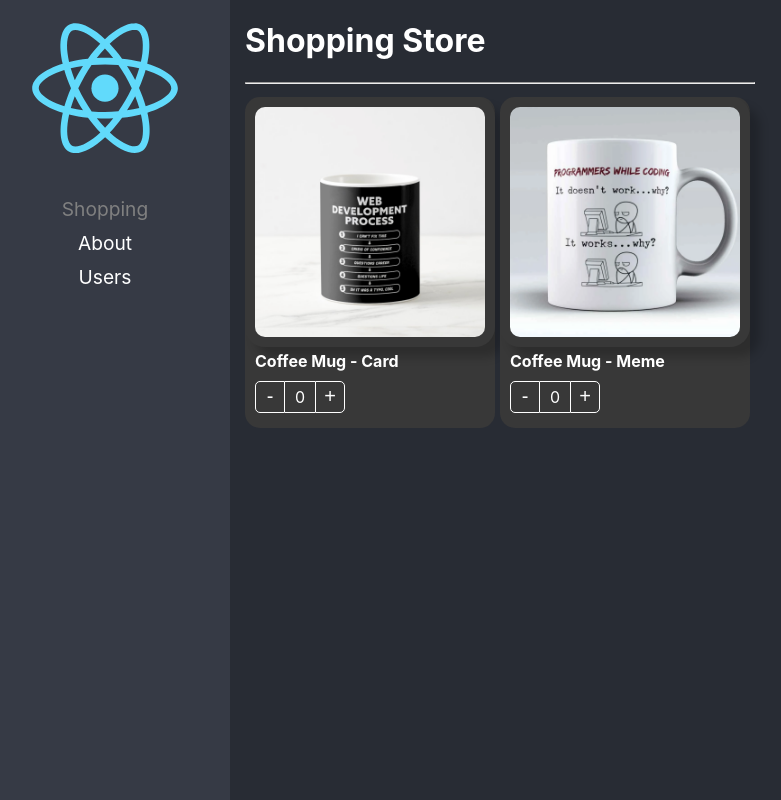
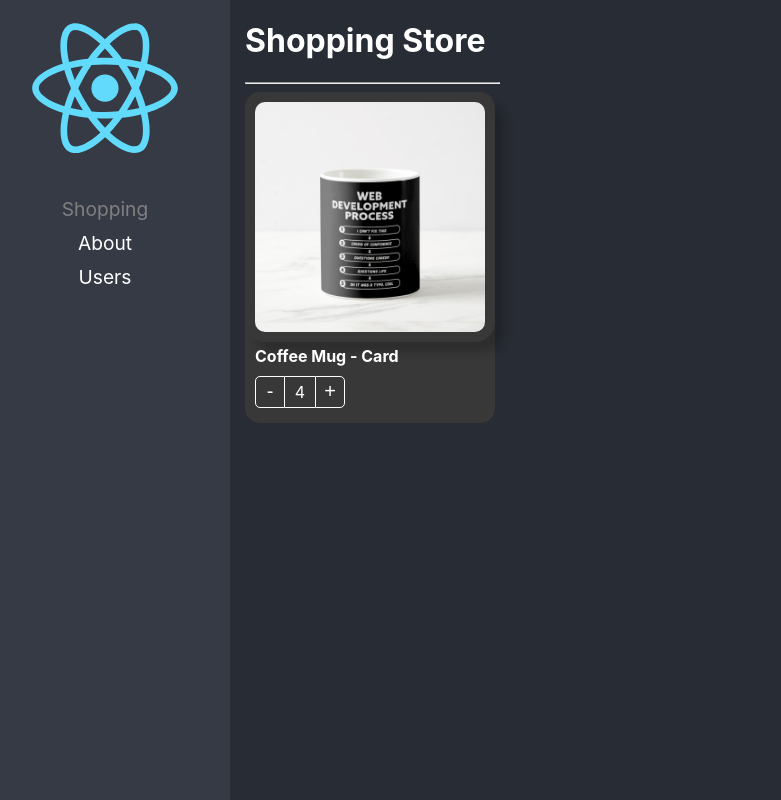
Before and after one commit to JuanK81/react-pro-patterns, a React (Create React App) app: page / in a window 1280 px wide. Shown: the whole page, without its empty margins (20-801 px from the left). Built offline with nearby package versions, Linux system fonts and the light colour scheme.

Commit message:
my initialValues.maxCount implementation

```diff
--- a/src/02-component-patterns/components/ProductCard.tsx
+++ b/src/02-component-patterns/components/ProductCard.tsx
@@ -4,7 +4,8 @@ import { useProduct } from '../hooks/useProduct';
 import {
   Product,
   ProductContextProps,
-  onChangeArgs
+  onChangeArgs,
+  InitialValues
 } from '../interfaces/interfaces';
 
 import styles from '../styles/styles.module.css';
@@ -19,6 +20,7 @@ export interface Props {
   style?: CSSProperties;
   onChange?: (args: onChangeArgs) => void;
   value?: number;
+  initialValues?: InitialValues;
 }
 
 export const ProductCard = ({
@@ -27,10 +29,16 @@ export const ProductCard = ({
   className,
   style,
   onChange,
-  value
+  value,
+  initialValues
 }: Props): JSX.Element => {
 
-  const { counter, increaseBy } = useProduct( { onChange, product, value });
+  const { counter, increaseBy } = useProduct({
+    onChange,
+    product,
+    value,
+    initialValues,
+  });
 
   return (
     <Provider
--- a/src/02-component-patterns/hooks/useProduct.ts
+++ b/src/02-component-patterns/hooks/useProduct.ts
@@ -1,5 +1,5 @@
-import { useState, useEffect } from 'react';
-import { onChangeArgs, Product } from '../interfaces/interfaces';
+import { useState, useEffect, useRef } from 'react';
+import { onChangeArgs, Product, InitialValues } from '../interfaces/interfaces';
 
 interface Hook {
   counter: number;
@@ -8,27 +8,45 @@ interface Hook {
 
 interface useProductArgs {
   product: Product;
-  onChange?: ( args: onChangeArgs ) => void;
+  onChange?: (args: onChangeArgs) => void;
   value?: number;
+  initialValues?: InitialValues;
 }
 
-export const useProduct = ({ onChange, product, value = 0 }: useProductArgs): Hook => {
+export const useProduct = ({
+  onChange,
+  product,
+  value = 0,
+  initialValues,
+}: useProductArgs): Hook => {
+  const [counter, setCounter] = useState<number>(initialValues?.count || value);
 
-  const [counter, setCounter] = useState<number>( value );
+  const isMounted = useRef(false);
 
+  // console.log(Math.max(maxCountValue, newValue));
 
   const increaseBy = (value: number): void => {
-
+    const maxCountValue: number = Math.max(initialValues?.maxCount || 0);
     const newValue = Math.max(counter + value, 0);
 
-    setCounter(newValue);
+    if (maxCountValue === 0) {
+      return setCounter(newValue);
+    }
 
-    onChange && onChange( { count: newValue, product } );
+    setCounter(Math.min(maxCountValue, newValue));
+
+    onChange && onChange({ count: newValue, product });
   };
 
   useEffect(() => {
-    setCounter( value );
+    if (!isMounted.current) return;
+
+    setCounter(value);
   }, [value]);
+
+  useEffect(() => {
+    isMounted.current = true;
+  }, []);
 
   return {
     counter,
--- a/src/02-component-patterns/interfaces/interfaces.ts
+++ b/src/02-component-patterns/interfaces/interfaces.ts
@@ -31,3 +31,8 @@ export interface onChangeArgs {
 export interface ProductInCart extends Product {
   count: number;
 }
+
+export interface InitialValues {
+  count?: number;
+  maxCount?: number;
+}
--- a/src/02-component-patterns/pages/ShoppingPage.tsx
+++ b/src/02-component-patterns/pages/ShoppingPage.tsx
@@ -1,5 +1,3 @@
-import { useShoppingCart } from '../hooks/useShoppingCart';
-
 import {
   ProductCard,
   ProductImage,
@@ -10,27 +8,22 @@ import {
 import products from '../data/products';
 import '../styles/custom-styles.css';
 
+const product = products[0];
+
 export const ShoppingPage = (): JSX.Element => {
-  const { onProductCountChange, shoppingCart } = useShoppingCart();
-
   return (
     <div>
       <h1>Shopping Store</h1>
       <hr />
-      <div
-        style={{
-          display: 'flex',
-          flexDirection: 'row',
-          flexWrap: 'wrap',
-        }}
-      >
-        {products.map((product) => (
+
       <ProductCard
         key={product.id}
         product={product}
         className="bg-dark text-white"
-            onChange={onProductCountChange}
-            value={shoppingCart[product.id]?.count || 0}
+        initialValues={{
+          count: 4,
+          maxCount: 10
+        }}
       >
         <ProductImage
           className="custom-image"
@@ -41,37 +34,6 @@ export const ShoppingPage = (): JSX.Element => {
         <ProductTitle className="text-bold" activeClass="active" />
         <ProductButtons className="custom-buttons" />
       </ProductCard>
-        ))}
-      </div>
-
-      <div className="shopping-cart">
-        {Object.entries(shoppingCart).map(([key, product]) => {
-          return (
-            <ProductCard
-              key={key}
-              product={product}
-              className="bg-dark text-white"
-              style={{ width: '100px' }}
-              onChange={onProductCountChange}
-              value={product.count}
-            >
-              <ProductImage
-                className="custom-image"
-                style={{
-                  boxShadow: '10px 10px 10px rgba(0, 0, 0, 0.2)',
-                }}
-              />
-              <ProductButtons
-                className="custom-buttons"
-                style={{
-                  display: 'flex',
-                  justifyContent: 'center',
-                }}
-              />
-            </ProductCard>
-          );
-        })}
-      </div>
     </div>
   );
 };
```
Lines whose indentation alone changed are shown as unchanged.
